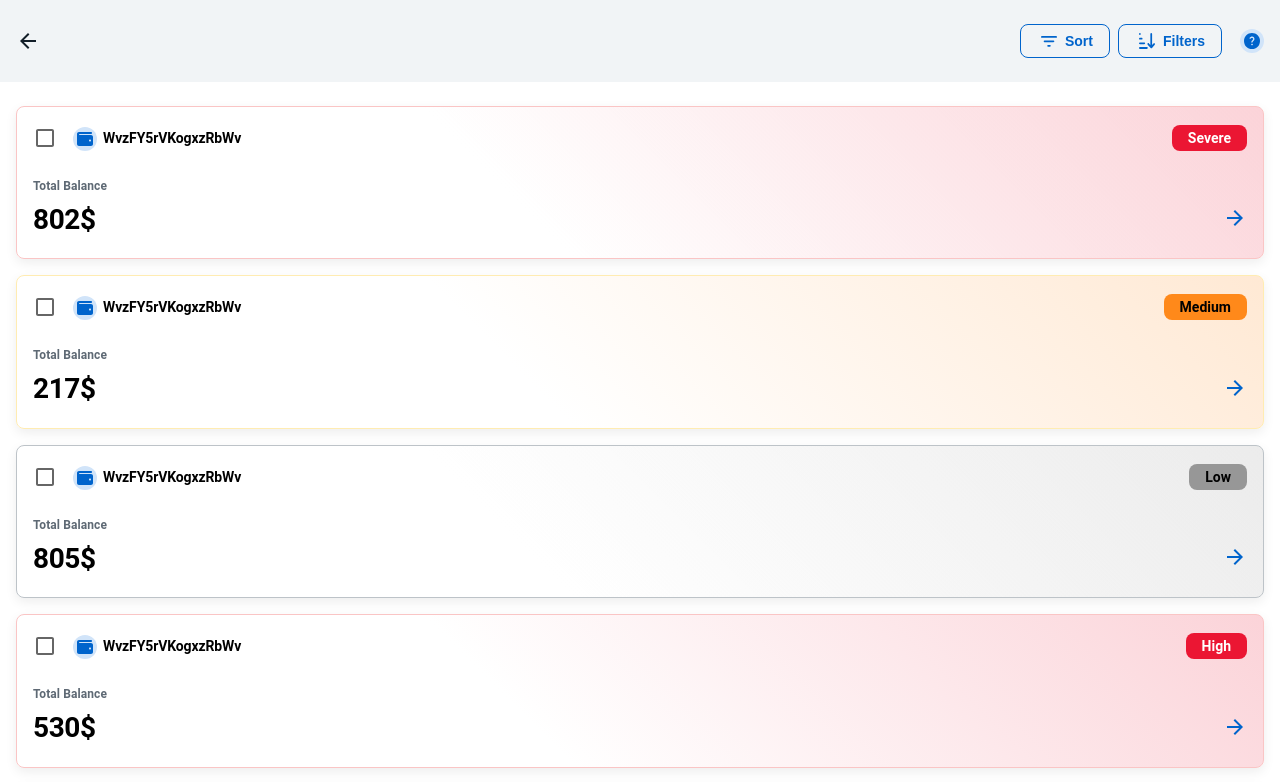
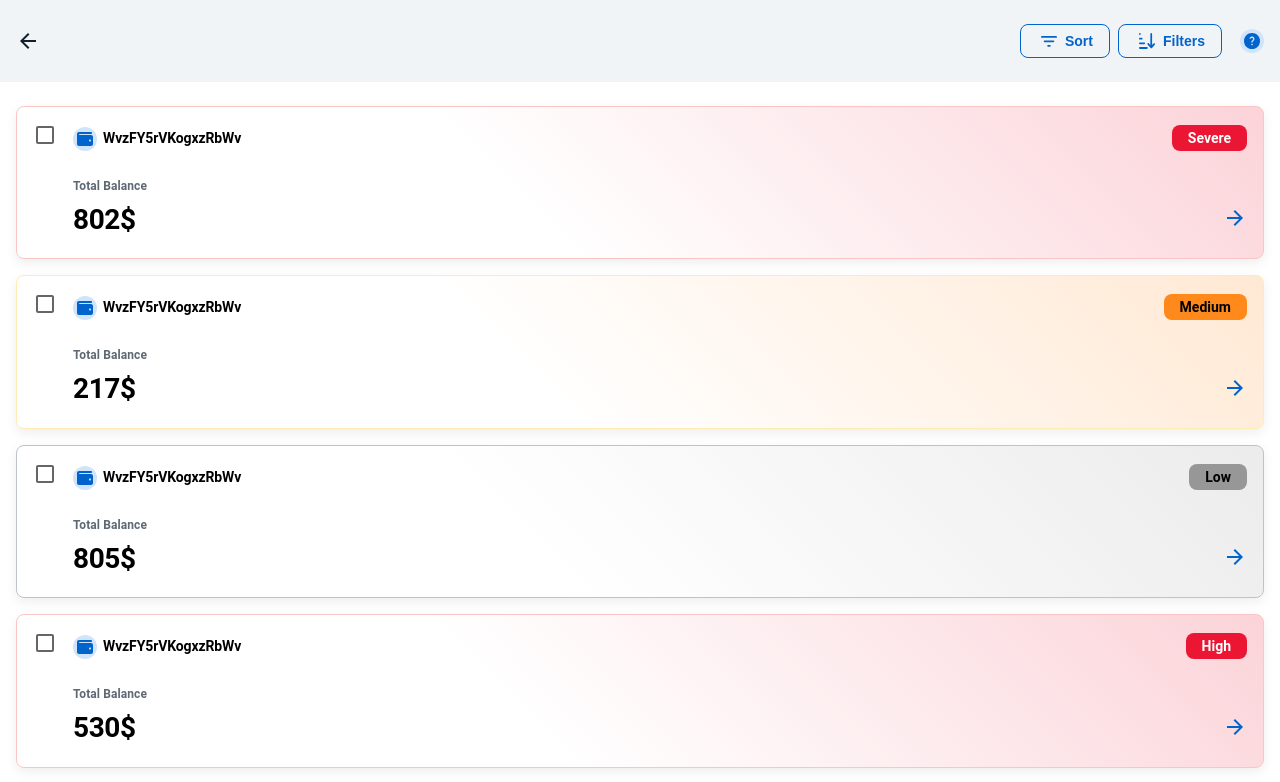
Before and after one commit to avesh-WO23/crypto-UI, a React (Create React App) app: page /results in a window 1280 px wide. Shown: the top 782 px of the page. Built offline with nearby package versions, Linux system fonts and the light colour scheme.

Commit message:
Alignment issue of results balance banner

```diff
--- a/src/components/classifier/banner/BalanceBanner.jsx
+++ b/src/components/classifier/banner/BalanceBanner.jsx
@@ -60,8 +60,7 @@ const BalanceBanner = ({
             : "none",
         }}
       >
-        <div className={styles.walletHeading}>
-          <div className={styles.walletIcon}>
+        <div style={{ display: "flex", alignItems: "flex-start" }}>
           {isResultPage && (
             <Checkbox
               sx={{ padding: "0 16px 0 0" }}
@@ -69,6 +68,9 @@ const BalanceBanner = ({
               onChange={handleSelectedBalance}
             />
           )}
+          <div style={{ width: "100%" }}>
+            <div className={styles.walletHeading}>
+              <div className={styles.walletIcon}>
                 <WalletIconSpan />
                 <WalletText variant="h2">WvzFY5rVKogxzRbWv</WalletText>
               </div>
@@ -122,6 +124,8 @@ const BalanceBanner = ({
                 </span>
               )}
             </div>
+          </div>
+        </div>
       </Container>
     </>
   );
--- a/src/components/classifier/banner/styles.module.css
+++ b/src/components/classifier/banner/styles.module.css
@@ -11,6 +11,7 @@
   display: flex;
   justify-content: space-between;
   align-items: center;
+  width: 100%;
 }
 .walletIcon {
   display: flex;
```
Lines whose indentation alone changed are shown as unchanged.
